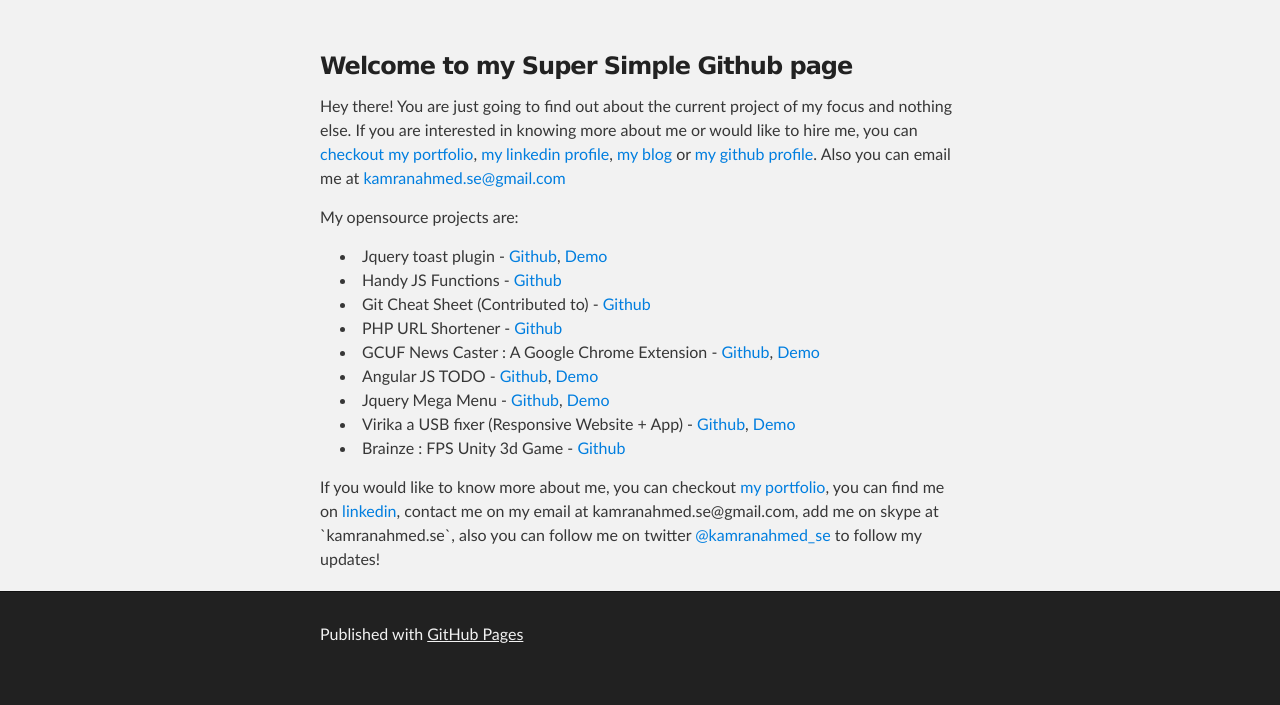
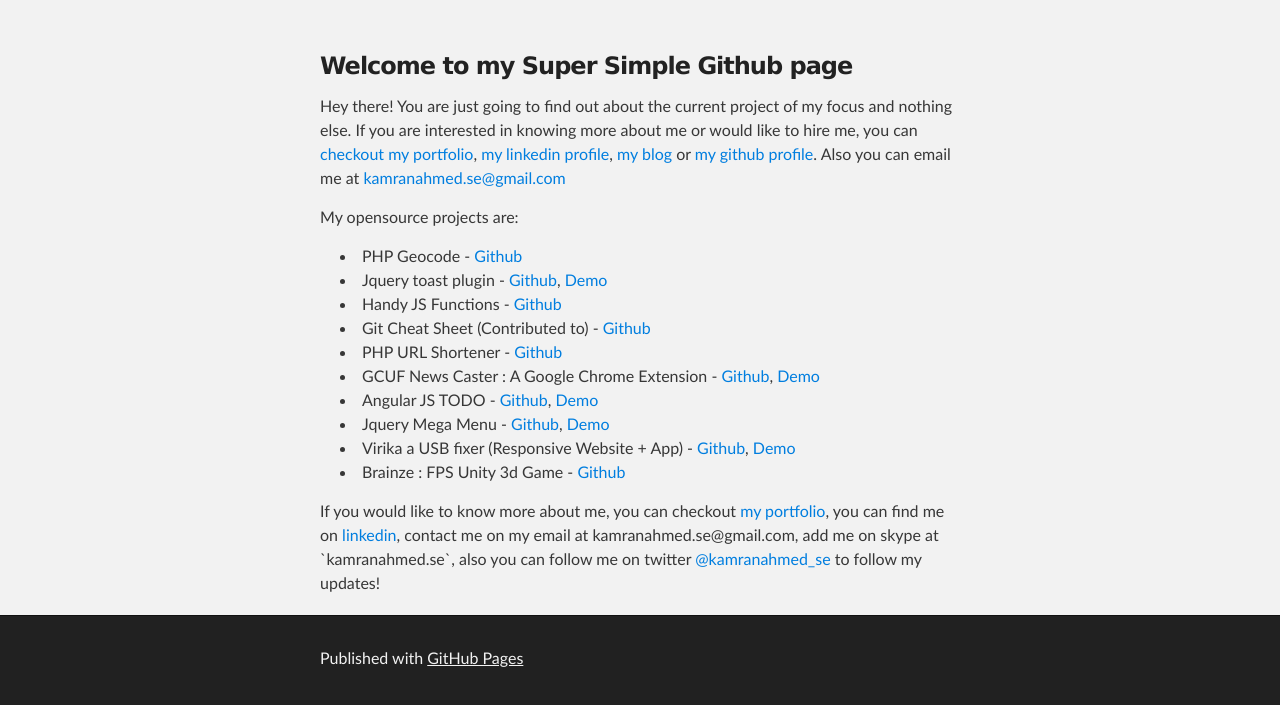
Before and after one commit to kdemos/kdemos.github.io, a plain HTML site: page index.html in a window 1280 px wide. Shown: the part 176-881 px from the top of the page. Before the commit the page ends 857 px from the top, so only its background shows below. Drawn offline with Linux system fonts and the light colour scheme.

Commit message:
LList the php-geocode project on index page

```diff
--- a/index.html
+++ b/index.html
@@ -33,6 +33,8 @@
 
         <p>My opensource projects are: </p>
         <ul>
+
+          <li>PHP Geocode - <a target="_blank" href="https://github.com/kamranahmedse/php-geocode">Github</a></li>
 
           <li>Jquery toast plugin - <a target="_blank" href="https://github.com/kamranahmedse/jquery-toast-plugin">Github</a>, <a target="_blank" href="http://kamranahmedse.github.io/jquery-toast-plugin">Demo</a></li>
 
```
